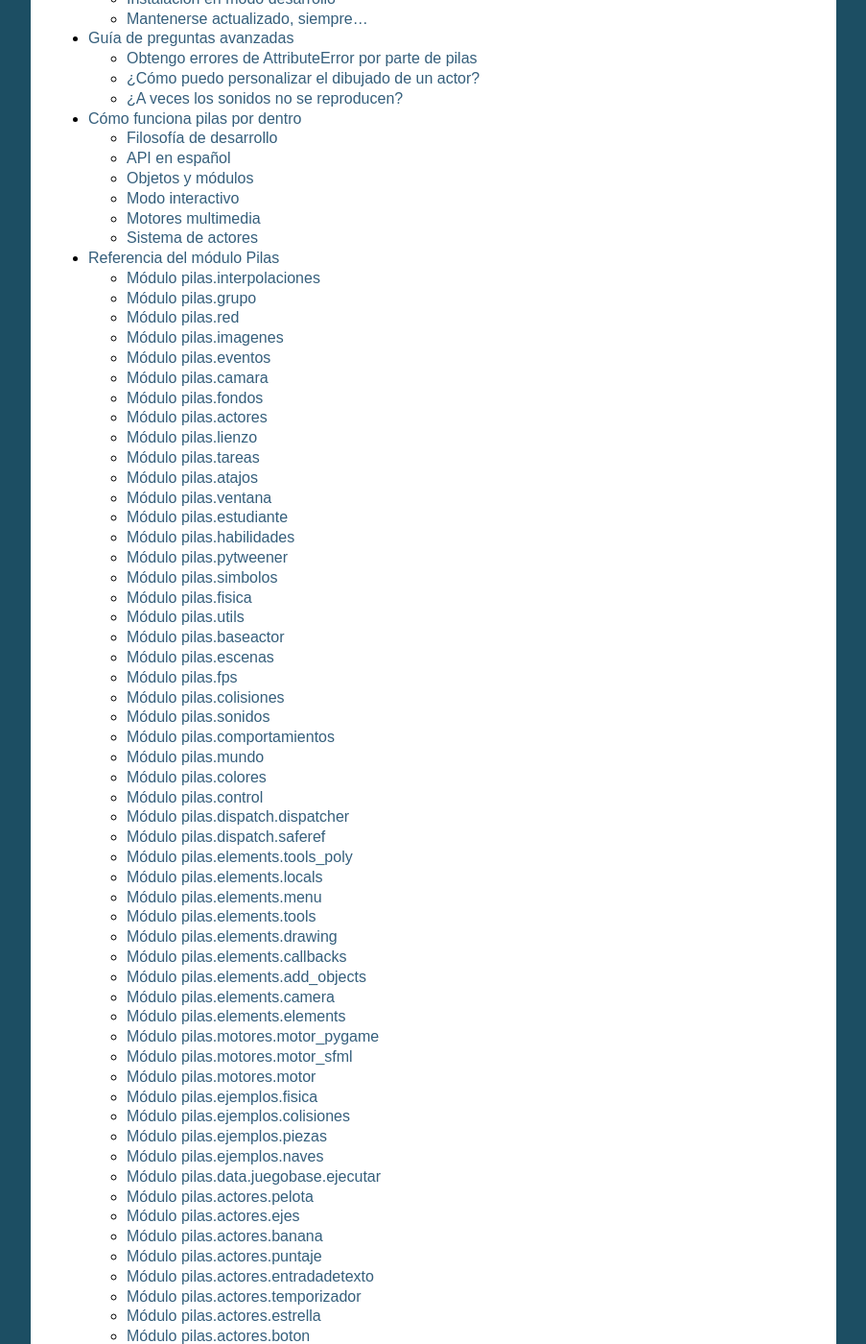
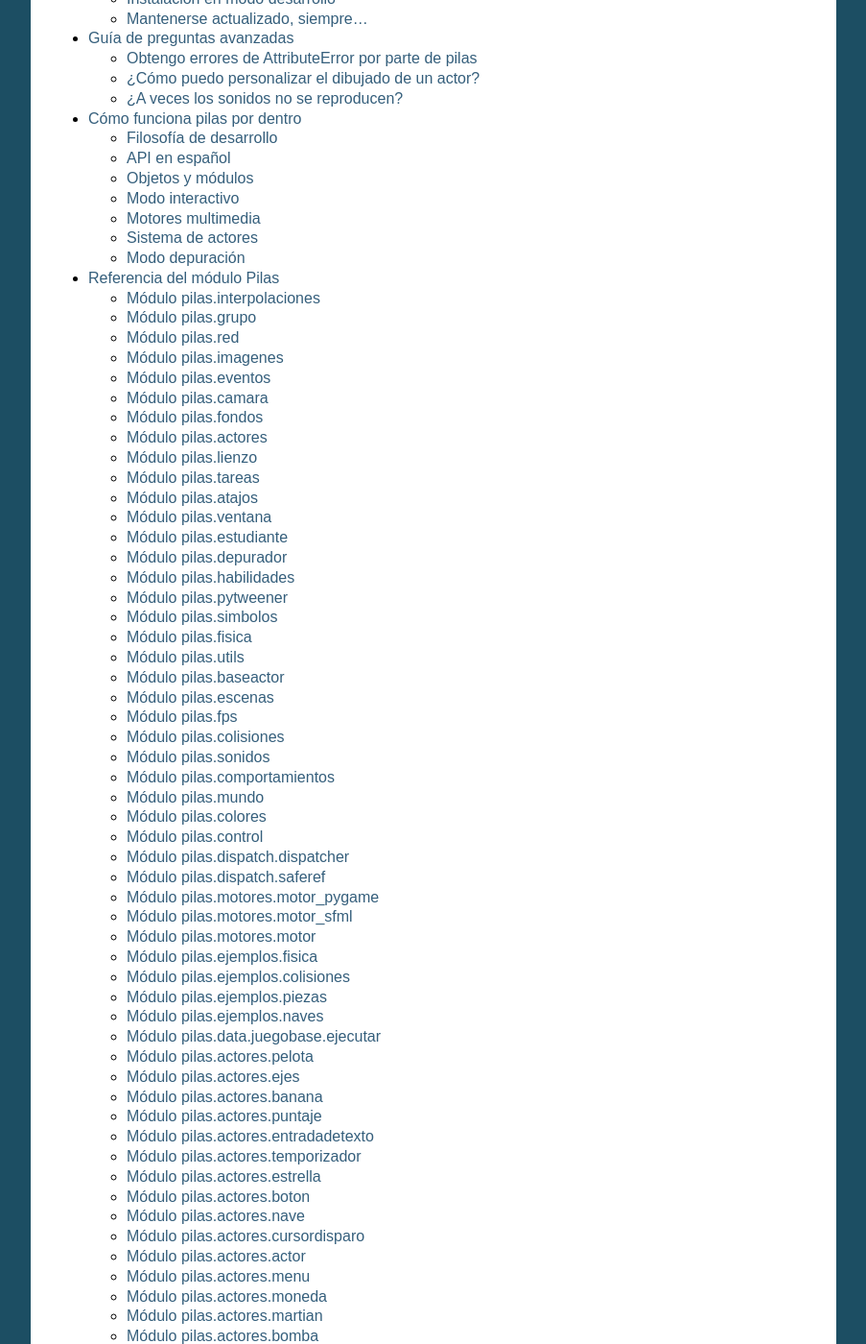
Before and after one commit to hugoruscitti/pilas-docs, a Sphinx documentation site: the page built from source/index.rst, in a window 1280 px wide and 1400 px high, scrolled down 1873 px. Shown: the whole window at 96% size, without its empty margins (198-1101 px from the left). Built offline with Sphinx 7.4.7, drawn with Linux system fonts in a browser that asks for light colours.

Commit message:
Mejorando el modo depurador y documentando como funciona en el manual.

```diff
--- a/source/pilas.rst
+++ b/source/pilas.rst
@@ -98,6 +98,13 @@
 -----------------------
 
 .. automodule:: pilas.estudiante
+    :members:
+
+
+Módulo pilas.depurador
+----------------------
+
+.. automodule:: pilas.depurador
     :members:
 
 
@@ -210,69 +217,6 @@
 -----------------------------
 
 .. automodule:: pilas.dispatch.saferef
-    :members:
-
-
-Módulo pilas.elements.tools_poly
---------------------------------
-
-.. automodule:: pilas.elements.tools_poly
-    :members:
-
-
-Módulo pilas.elements.locals
-----------------------------
-
-.. automodule:: pilas.elements.locals
-    :members:
-
-
-Módulo pilas.elements.menu
---------------------------
-
-.. automodule:: pilas.elements.menu
-    :members:
-
-
-Módulo pilas.elements.tools
----------------------------
-
-.. automodule:: pilas.elements.tools
-    :members:
-
-
-Módulo pilas.elements.drawing
------------------------------
-
-.. automodule:: pilas.elements.drawing
-    :members:
-
-
-Módulo pilas.elements.callbacks
--------------------------------
-
-.. automodule:: pilas.elements.callbacks
-    :members:
-
-
-Módulo pilas.elements.add_objects
----------------------------------
-
-.. automodule:: pilas.elements.add_objects
-    :members:
-
-
-Módulo pilas.elements.camera
-----------------------------
-
-.. automodule:: pilas.elements.camera
-    :members:
-
-
-Módulo pilas.elements.elements
-------------------------------
-
-.. automodule:: pilas.elements.elements
     :members:
 
 
```
Also changed, not shown: source/como_funciona_pilas_por_dentro.rst (+26 -0 lines), 1 other file.
